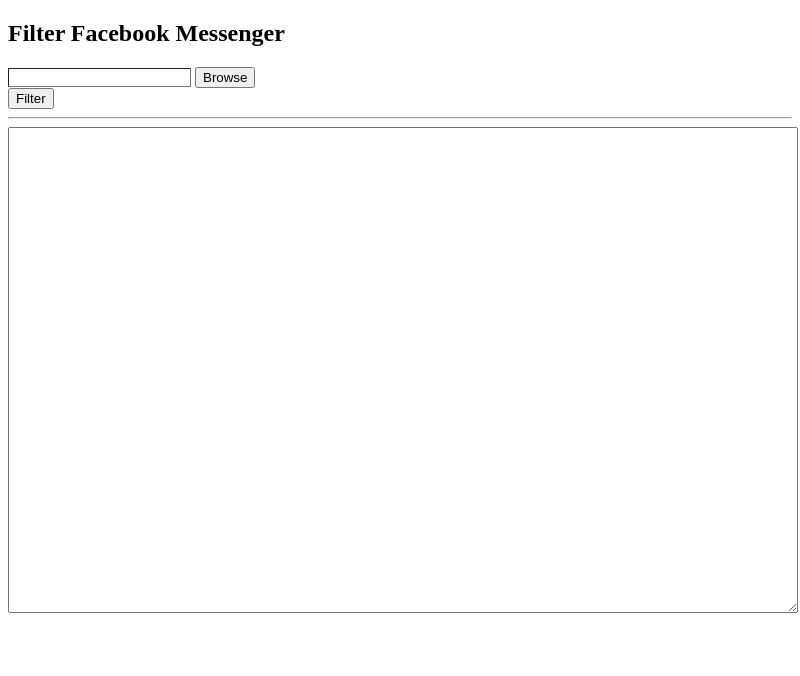
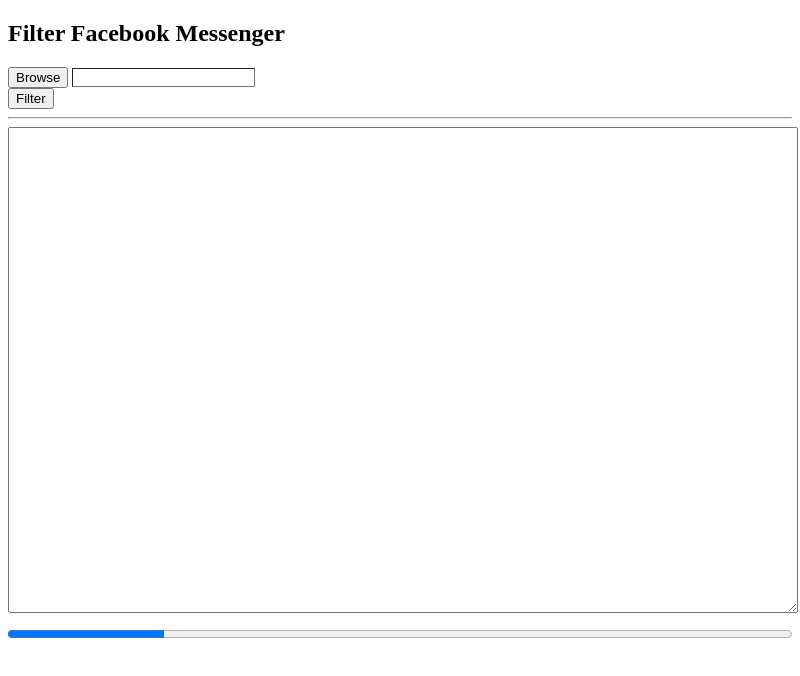
Before and after one commit to ldl5007/FBMFilter, an Electron app: page src/app/base-window/index.html in a window 800 px wide. Drawn offline with nearby package versions, Linux system fonts and the light colour scheme; no server answers.

Commit message:
add progress bar

```diff
--- a/src/app/base-window/index.html
+++ b/src/app/base-window/index.html
@@ -17,8 +17,8 @@
 <div>
     <h2>Filter Facebook Messenger</h2>
     <div>
+        <button id="browse-button">Browse</button>
         <input id="selected-file" type="text" style="border-width: thin">
-        <button id="browse-button">Browse</button>
     </div>
     <div>
         <button id="filter-button">Filter</button>
@@ -28,5 +28,9 @@
 <div style="height: 60vh">
     <textarea id="log-area" readonly style="width:100%; height:100%"></textarea>
 </div>
+<br>
+<div id="progress">
+    <progress id="progress-bar" style="width:100%" max="100" value="20"></progress>
+</div>
 </body>
 </html>
```
